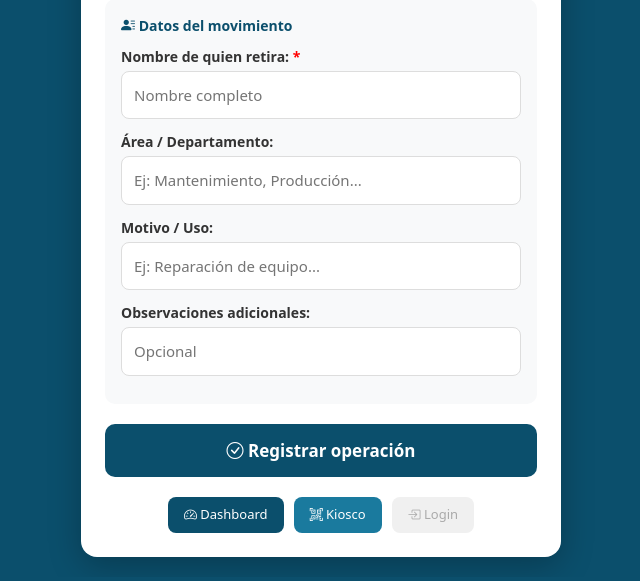
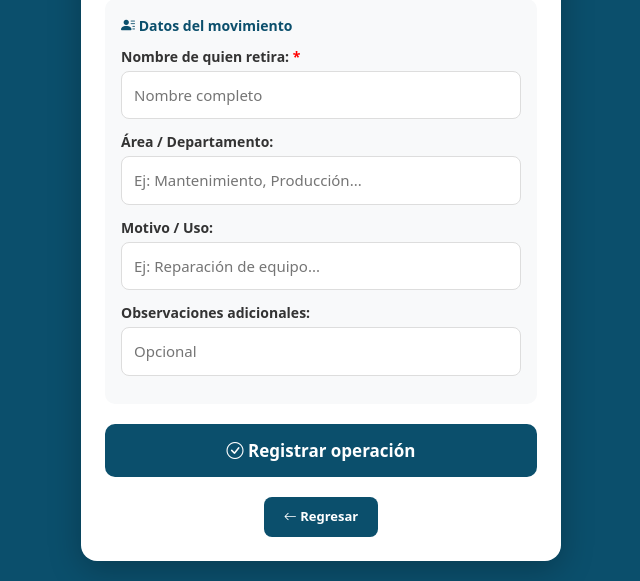
Before and after one commit to Jeju-6/almacen-medline-proveedores, a Flask app: template templates/scan_formulario.html in a window 1280 px wide. Shown: the part 410-991 px from the top of the page, without its empty margins (319-959 px from the left). Run offline with Flask 3, Linux system fonts and the light colour scheme; the template is opened without the code that fills it, so the values that code supplies are empty; some libraries are stand-ins or nearby versions.

Commit message:
Opciones post-registro: escanear otro o ir al dashboard

```diff
--- a/templates/scan_formulario.html
+++ b/templates/scan_formulario.html
@@ -114,16 +114,8 @@
 
   <div style="display:flex; justify-content:center; gap:10px; margin-top:20px; flex-wrap:wrap;">
     <a href="/dashboard" style="font-size:13px; color:#fff; text-decoration:none; background:#0b4f6c;
-                                padding:8px 16px; border-radius:8px;">
-      <i class="bi bi-speedometer2"></i> Dashboard
-    </a>
-    <a href="/kiosco" style="font-size:13px; color:#fff; text-decoration:none; background:#1a7a9e;
-                             padding:8px 16px; border-radius:8px;">
-      <i class="bi bi-qr-code-scan"></i> Kiosco
-    </a>
-    <a href="/login" style="font-size:13px; color:#aaa; text-decoration:none; background:#f0f0f0;
-                            padding:8px 16px; border-radius:8px;">
-      <i class="bi bi-box-arrow-in-right"></i> Login
+                                padding:10px 20px; border-radius:8px; font-weight:600;">
+      <i class="bi bi-arrow-left"></i> Regresar
     </a>
   </div>
 </div>
@@ -186,21 +178,26 @@
     .then(data => {
       mostrarStatus(data.message, data.status);
       if (data.status === 'success') {
-        btn.textContent = '✅ Registrado';
+        btn.textContent = '✅ Registrado correctamente';
         setTimeout(() => {
-          document.getElementById('cantidad').value = '1';
-          document.getElementById('nombreRetira').value = '';
-          document.getElementById('areaRetira').value = '';
-          document.getElementById('motivoRetira').value = '';
-          document.getElementById('observaciones').value = '';
-          btn.disabled = false;
-          btn.innerHTML = '<i class="bi bi-check-circle"></i> Registrar operación';
-          document.getElementById('statusBox').style.display = 'none';
-          location.reload();
-        }, 2000);
-      } else {
-        btn.disabled = false;
-        btn.innerHTML = '<i class="bi bi-check-circle"></i> Registrar operación';
+          // Mostrar opciones después de registrar
+          document.querySelector('.btn-registrar').style.display = 'none';
+          const opciones = document.createElement('div');
+          opciones.style.cssText = 'display:flex; gap:10px; margin-top:16px; flex-wrap:wrap;';
+          opciones.innerHTML = `
+            <button onclick="location.reload()"
+              style="flex:1; padding:12px; background:#1a7a9e; color:#fff; border:none;
+                     border-radius:10px; font-size:15px; font-weight:600; cursor:pointer;">
+              <i class="bi bi-qr-code-scan"></i> Escanear otro
+            </button>
+            <button onclick="window.location='/dashboard'"
+              style="flex:1; padding:12px; background:#0b4f6c; color:#fff; border:none;
+                     border-radius:10px; font-size:15px; font-weight:600; cursor:pointer;">
+              <i class="bi bi-speedometer2"></i> Ir al dashboard
+            </button>
+          `;
+          document.getElementById('statusBox').after(opciones);
+        }, 1500);
       }
     });
   }
```
